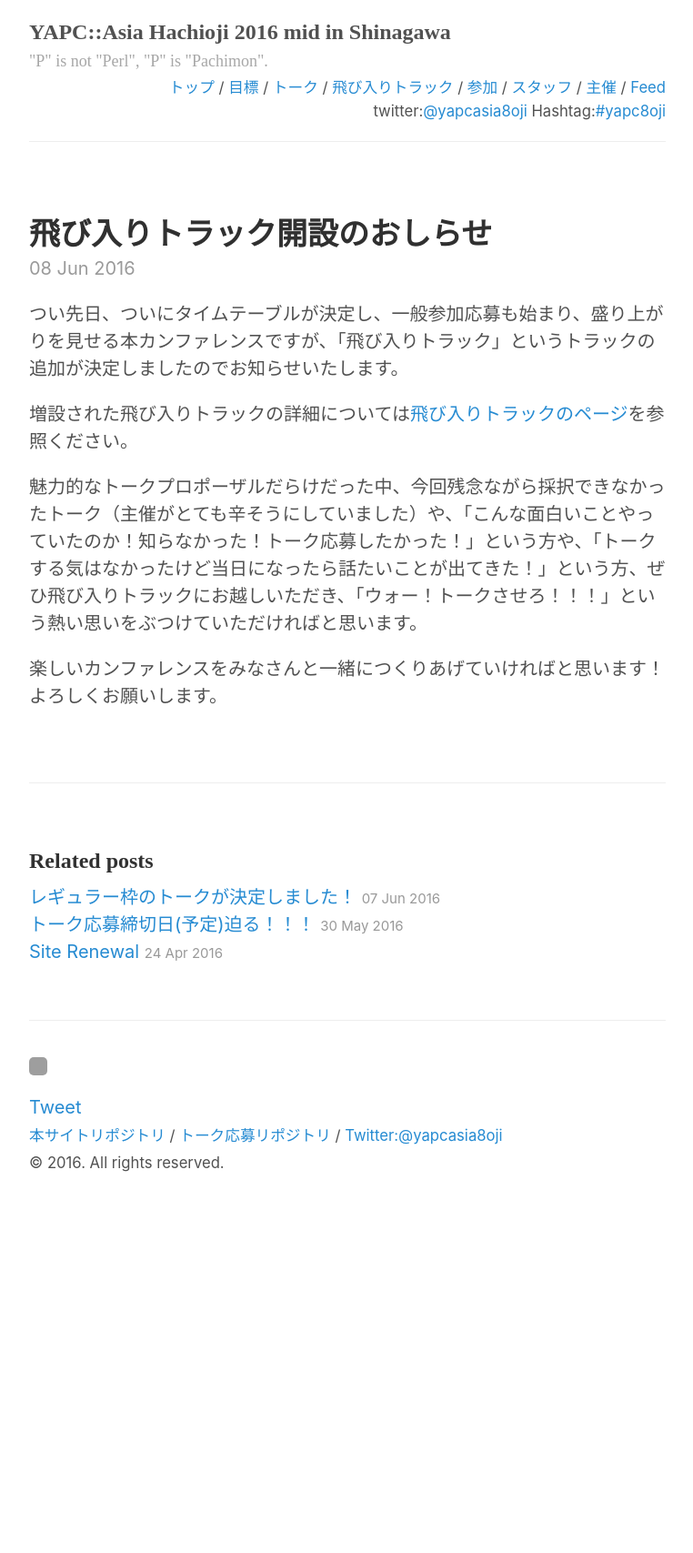
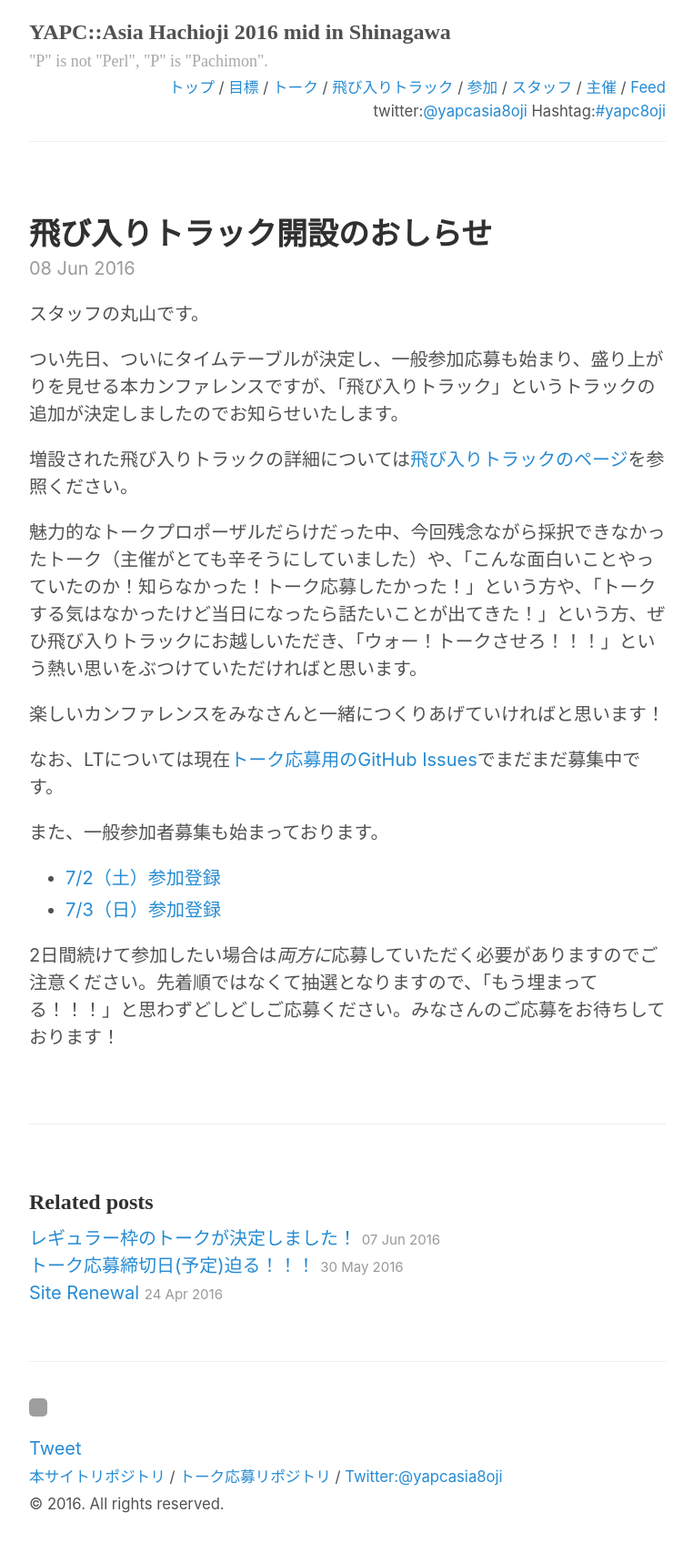
Before and after one commit to hachiojipm/yapcasia-8oji-2016mid, a Jekyll site: the page built from _posts/2016-06-08-jumping-in-track-is-comming.md, in a window 1280 px wide. Shown: the whole page at 91% size, without its empty margins (258-1020 px from the left). Built offline with Jekyll 4.4.1, drawn with Linux system fonts in a browser that asks for light colours; comment, search, counter and statistics services are not loaded; before the commit the page ends 1332 px from its top, so only the background shows below that; grey boxes are pictures that could not be loaded.

Commit message:
飛び入りトラックpostの内容修正

```diff
--- a/_posts/2016-06-08-jumping-in-track-is-comming.md
+++ b/_posts/2016-06-08-jumping-in-track-is-comming.md
@@ -2,6 +2,7 @@
 layout: post
 title: 飛び入りトラック開設のおしらせ
 ---
+スタッフの丸山です。
 
 つい先日、ついにタイムテーブルが決定し、一般参加応募も始まり、盛り上がりを見せる本カンファレンスですが、「飛び入りトラック」というトラックの追加が決定しましたのでお知らせいたします。
 
@@ -9,4 +10,13 @@
 
 魅力的なトークプロポーザルだらけだった中、今回残念ながら採択できなかったトーク（主催がとても辛そうにしていました）や、「こんな面白いことやっていたのか！知らなかった！トーク応募したかった！」という方や、「トークする気はなかったけど当日になったら話たいことが出てきた！」という方、ぜひ飛び入りトラックにお越しいただき、「ウォー！トークさせろ！！！」という熱い思いをぶつけていただければと思います。
 
-楽しいカンファレンスをみなさんと一緒につくりあげていければと思います！よろしくお願いします。
+楽しいカンファレンスをみなさんと一緒につくりあげていければと思います！
+
+なお、LTについては現在[トーク応募用のGitHub Issues](https://github.com/hachiojipm/yapcasia-8oji-2016mid-timetable/issues)でまだまだ募集中です。
+
+また、一般参加者募集も始まっております。
+
+* [7/2（土）参加登録](http://connpass.com/event/33562/)
+* [7/3（日）参加登録](http://connpass.com/event/33563/)
+
+2日間続けて参加したい場合は*両方に*応募していただく必要がありますのでご注意ください。先着順ではなくて抽選となりますので、「もう埋まってる！！！」と思わずどしどしご応募ください。みなさんのご応募をお待ちしております！
```
